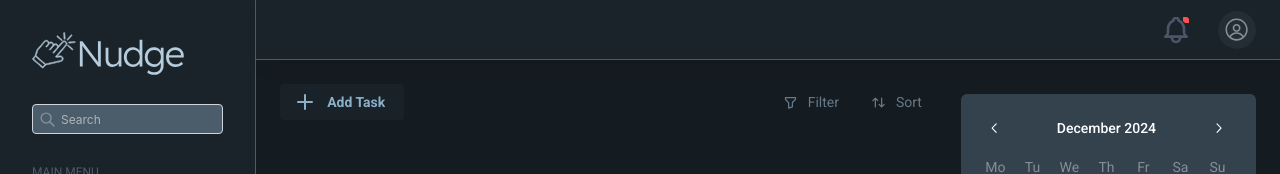
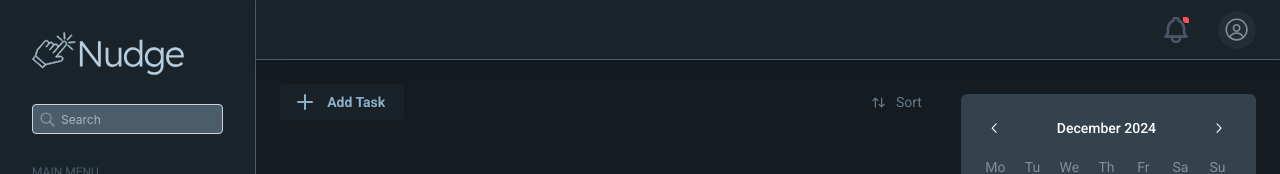
Before and after one commit to Skysayson/Nudge, a React (Vite) app in the folder Nudge-TaskManager/client/: page /Dashboard in a window 1280 px wide. Shown: the top 174 px of the page. Built offline with nearby package versions, Linux system fonts and the light colour scheme.

Commit message:
remove: redundant filter button

```diff
--- a/Nudge-TaskManager/client/src/pages/DashboardContent.tsx
+++ b/Nudge-TaskManager/client/src/pages/DashboardContent.tsx
@@ -105,16 +105,6 @@ const DashboardPage = ({ StatTask }: { StatTask: StatTask[] }) => {
 
           {/* Filter and Sort Buttons */}
           <div className="flex mr-[20px] items-center">
-            <Button
-              size="sm"
-              variant="subtle"
-              color="#667988"
-              leftSection={<IconFilter size="15" />}
-              className="font-light"
-            >
-              Filter
-            </Button>
-
             <div className="flex relative">
               <Button
                 size="sm"
@@ -150,8 +140,8 @@ const DashboardPage = ({ StatTask }: { StatTask: StatTask[] }) => {
         {/* Status Bars for Tasks */}
         <div className="border-green-600 w-full h-full flex mt-[27.65px]">
           {StatTask[0].Task.length > 0 ||
-          StatTask[1].Task.length > 0 ||
-          StatTask[2].Task.length > 0 ? (
+            StatTask[1].Task.length > 0 ||
+            StatTask[2].Task.length > 0 ? (
             <div className="border-green-600 w-full h-full flex mt-[27.65px]">
               {StatTask.map((stat: StatTask, index: number) => (
                 <StatusBar
```
